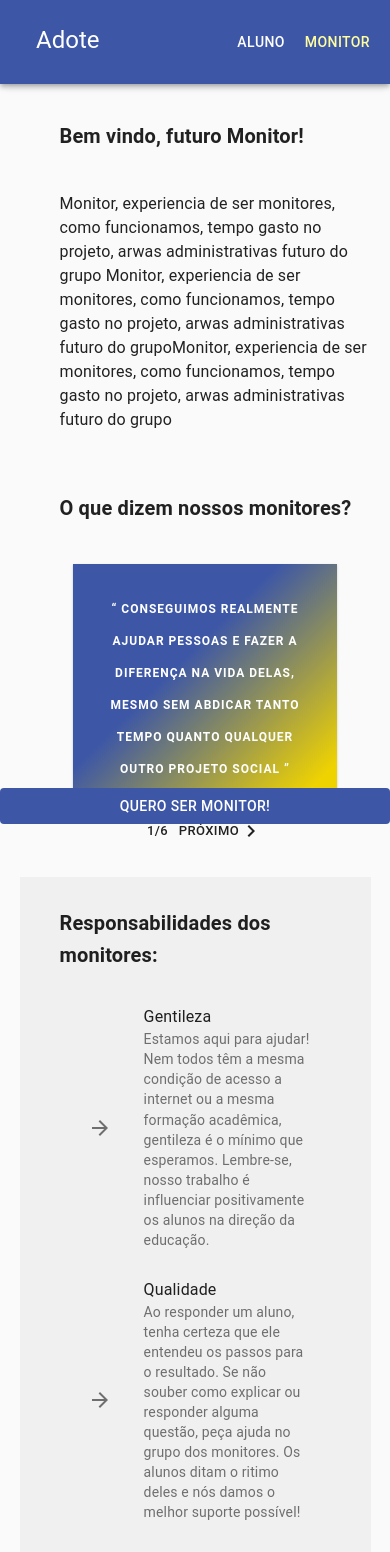
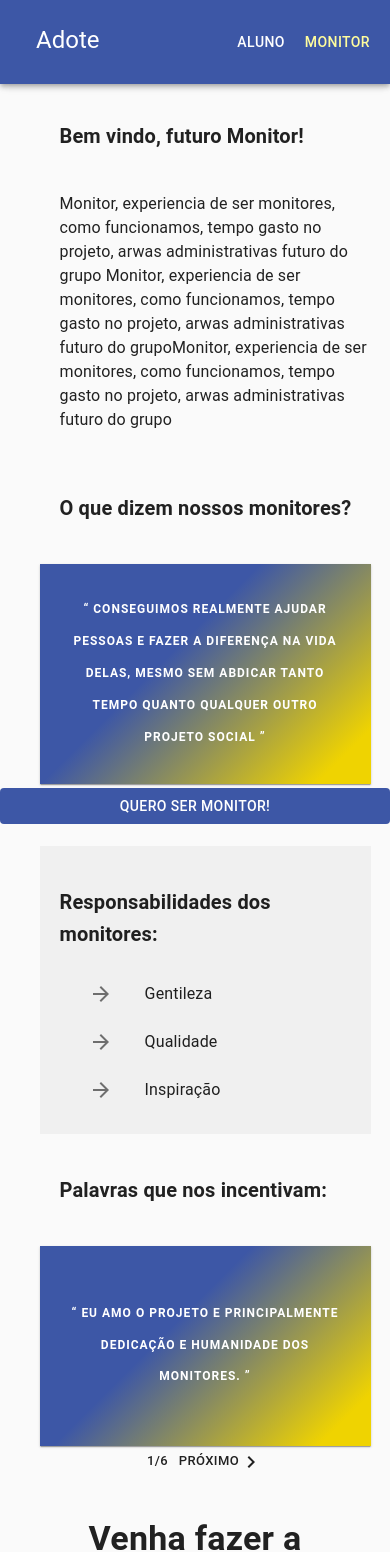
Before and after one commit to igorsalbr/adote-front, a React (Create React App) app in the folder client/: page /quero-ser-monitor in a window 390 px wide. Shown: the top 1552 px of the page. Built offline with nearby package versions, Linux system fonts and the light colour scheme; what redux-api-middleware would draw is missing.

Commit message:
fix: padronization n responsiveness

```diff
--- a/client/src/pages/Aluno.js
+++ b/client/src/pages/Aluno.js
@@ -17,7 +17,16 @@ const useStyles = makeStyles((theme) =>
       textAlign:'left'
 
     },
-    list: {
+    card: {
+      paddingTop: "100px",
+      alignItems: "center",
+      alignContent: "center",
+      textAlign: 'left',
+      width: '90vw',
+
+
+    },
+    title: {
       paddingTop: "20px",
       paddingBottom:"20px",
       paddingLeft:'20px',
@@ -26,7 +35,7 @@ const useStyles = makeStyles((theme) =>
 
 
     },
-    list1: {
+    titleOut: {
       paddingTop: "20px",
       paddingBottom:"20px",
       paddingLeft:'40px',
@@ -59,23 +68,11 @@ const useStyles = makeStyles((theme) =>
 
 
     },
-    card: {
-      paddingTop: "100px",
-      alignItems: "center",
-      alignContent: "center",
-      textAlign: 'left',
-      width: '90vw',
-
-
-    },
-    hr:{
-      marginTop:"20px",
-    },
-
     second:{
       marginTop:'10px',
-      padding: '10px',
-      paddingLeft:'20px',
+      paddingTop: '20px',
+      paddingBottom: '20px',
+      marginLeft:'20px',
       backgroundColor: "#f0f0f0",
 
     }
@@ -130,31 +127,29 @@ export default function Aluno() {
   return (
     <div className={classes.root}>
       <div className={classes.card}>
-        <Typography variant="h6" className={classes.list1}><b>Bem vindo, futuro Aluno!</b></Typography>
-        <Typography variant="body1" className={classes.list1}>Ao se tornar aluno adote, você entrará em um grupo no whatsapp com
+        <Typography variant="h6" className={classes.titleOut}><b>Bem vindo, futuro Aluno!</b></Typography>
+        <Typography variant="body1" className={classes.titleOut}>Ao se tornar aluno adote, você entrará em um grupo no whatsapp com
         diversos alunos e alguns monitores. Nós funcionamos como um grupo de dúvidas, não damos aula ou cobramos
         presença, não temos provas e funcionamos gratuitamente. No grupo você pode tirar todo tipo de dúvida que quiser, desde vivência na
         universidade até métodos de estudo, <b>mas focamos em tirar suas dúvidas de exatas para os vestibulares.</b>
         &nbsp; Você pode enviar as suas dúvidas a hora que quiser no grupo e, assim que um
         monitor estiver disponível ele irá te atender!
         </Typography>
-        <div className={classes.list}>
-        <Typography variant="h6" className={classes.list}><b>O que dizem nossos alunos?</b>
+        <div className={classes.title}>
+          <Typography variant="h6" className={classes.title}><b>O que dizem nossos alunos?</b>
           </Typography>
           <Paper
             square
             onClick={goToNextPicture}
             style={{
-            height: "90%",
               minHeight: '200px',
-            width: '80%',
+              width: '100%',
               padding: 30,
               display: "flex",
               alignContent:"center",
               justifyContent: "center" ,
               textAlign:'center',
               background: 'linear-gradient(45deg, #efd301  10%,  #3d57a6 60%)',
-            margin:'0 auto',
               marginTop:"20px",
               cursor:'pointer'
 
@@ -169,7 +164,7 @@ export default function Aluno() {
               whiteSpace: "pre-wrap"     ,
               color:'white'
             }}>
-        <Typography variant="overline" ><b>&ldquo;&nbsp;{MyCollection[index].text}&nbsp;&rdquo;</b></Typography>
+          <Typography style={window && window.innerWidth>700 ? {fontSize:'large'} : {}} variant="overline" ><b>&ldquo;&nbsp;{MyCollection[index].text}&nbsp;&rdquo;</b></Typography>
             </div>
 
           </Paper>
@@ -185,9 +180,8 @@ export default function Aluno() {
 
               </Button>
           </div>
-
-        <List className={classes.second}>
-        <Typography variant="h6" className={classes.list}><b>Como aluno, você também ganha algumas responsabilidades:</b></Typography>
+          {window && window.innerWidth>700 ? (<List className={classes.second}>
+          <Typography variant="h6" className={classes.title}><b>Como aluno, você também ganha algumas responsabilidades:</b></Typography>
 
           <ListItem disablePadding className={classes.listItem}>
                 <ListItemIcon>
@@ -212,8 +206,31 @@ export default function Aluno() {
                 Seja como monitor adote ou como você preferir, vamos espalhar o acesso à educação no nosso país!!!"/>
             </ListItem>
           </List>
+          ) : (<List className={classes.second}>
+            <Typography variant="h6" className={classes.title}><b>Como aluno, você também ganha algumas responsabilidades:</b></Typography>
 
-        <Typography variant="h6" className={classes.list1}><b>Aprovações</b>
+            <ListItem disablePadding className={classes.listItem}>
+                  <ListItemIcon>
+                    <ArrowForward />
+                  </ListItemIcon>
+                  <ListItemText primary="Mande suas dúvidas sem medo" />
+              </ListItem>
+              <ListItem disablePadding className={classes.listItem}>
+                  <ListItemIcon>
+                    <ArrowForward />
+                  </ListItemIcon>
+                  <ListItemText primary="Ajude outros alunos" />
+              </ListItem>
+              <ListItem disablePadding className={classes.listItem}>
+                  <ListItemIcon>
+                    <ArrowForward />
+                  </ListItemIcon>
+                  <ListItemText primary="Compartilhe o conhecimento"/>
+              </ListItem>
+            </List>
+            )}
+
+          <Typography variant="h6" className={classes.titleOut}><b>Aprovações</b>
           </Typography>
 
           <Button color="primary"  size="medium" onClick={() => setAddAlunoModal(true)} className={classes.button}>
@@ -225,7 +242,7 @@ export default function Aluno() {
 
         <></>
 
-      <div className={classes.list} >
+      <div className={classes.title} >
 
       </div>
 
--- a/client/src/pages/Home.js
+++ b/client/src/pages/Home.js
@@ -1,4 +1,4 @@
-import { createStyles, Button, makeStyles, Typography } from "@material-ui/core";
+import { createStyles, Button, makeStyles, Typography, ButtonGroup } from "@material-ui/core";
 import { useState } from "react";
 import AddMonitorModal from "../components/AddMonitorModal";
 import AddAlunoModal from '../components/AddAlunoModal'
@@ -16,13 +16,22 @@ const useStyles = makeStyles((theme) =>
       alignContent: "center",
       textAlign:'left'
     },
-    list: {
+    card: {
+      paddingTop: "100px",
+      alignItems: "center",
+      alignContent: "center",
+      textAlign: 'left',
+      width: '90vw',
+
+
+    },
+    title: {
       paddingBottom:"20px",
       paddingLeft:'20px',
       display: "flex",
       flexDirection: "column",
     },
-    list1: {
+    titleOut: {
       paddingTop: "20px",
       paddingBottom:"20px",
       paddingLeft:'20px',
@@ -35,7 +44,7 @@ const useStyles = makeStyles((theme) =>
       bottom:'0',
       right:'0',
       width:'50%',
-      height:'10%',
+      height:'5%',
       backgroundColor:'#efd301',
       color:'black' ,
       '&:hover':{
@@ -50,7 +59,7 @@ const useStyles = makeStyles((theme) =>
       bottom:'0',
       left:'0',
       width:'50%',
-      height:'10%',
+      height:'5%',
       backgroundColor:'#efd301',
       color:'black' ,
       '&:hover':{
@@ -60,15 +69,7 @@ const useStyles = makeStyles((theme) =>
 
 
     },
-    card: {
-      paddingTop: "100px",
-      alignItems: "center",
-      alignContent: "center",
-      textAlign: 'left',
-      width: '90vw',
 
-
-    },
 
   })
 );
@@ -85,33 +86,34 @@ export default function Home() {
   return (
     <div className={classes.root}>
       <div className={classes.card}>
-      <div className={classes.list} >
+      <div className={classes.title} >
 
-        <Typography variant="h6" className={classes.list1}><b>Quem somos</b></Typography>
+        <Typography variant="h6" className={classes.titleOut}><b>Quem somos</b></Typography>
 
-        <Typography variant="body1"  className={classes.list1}>Somos um projeto educacional sem fins lucrativos criado por alunos da USP com o objetivo de suprir a falta de suporte que alguns alunos enfrentaram durante a pandemia</Typography>
+        <Typography variant="body1"  className={classes.titleOut}>Somos um projeto educacional sem fins lucrativos criado por alunos da USP com o objetivo de suprir a falta de suporte que alguns alunos enfrentaram durante a pandemia</Typography>
 
-        <Typography variant="h6"  className={classes.list1}><b>monitores pic</b></Typography>
+        <Typography variant="h6"  className={classes.titleOut}><b>monitores pic</b></Typography>
 
-        <Typography variant="h6"  className={classes.list1}><b>Objetivo</b></Typography>
+        <Typography variant="h6"  className={classes.titleOut}><b>Objetivo</b></Typography>
 
-        <Typography variant="body1"  className={classes.list1}>Somos um projeto educacional sem fins lucrativos criado por alunos da USP com o objetivo de suprir a falta de suporte que alguns alunos enfrentaram durante a pandemia</Typography>
+        <Typography variant="body1"  className={classes.titleOut}>Somos um projeto educacional sem fins lucrativos criado por alunos da USP com o objetivo de suprir a falta de suporte que alguns alunos enfrentaram durante a pandemia</Typography>
 
-        <Typography variant="h6" className={classes.list1}><b>Parcerias</b></Typography>
+        <Typography variant="h6" className={classes.titleOut}><b>Parcerias</b></Typography>
 
-        <Typography variant="body1" className={classes.list1}>Resist enem</Typography>
+        <Typography variant="body1" className={classes.titleOut}>Resist enem</Typography>
        </div>
 
 
       </div>
 
-        <Button color="default" variant="extended" size="medium" onClick={() => setAddAlunoModal(true)}   className={classes.button2}>
-        Quero ser aluno!
+       <ButtonGroup >
+        <Button onClick={() => setAddAlunoModal(true)}   className={classes.button2}>
+        {window && window.innerWidth>700  ? 'Quero ser aluno!': 'Ser aluno'}
         </Button>
-        <Button  variant="extended" size="medium" onClick={() => setAddMonitorModal(true)} className={classes.button}>
-        Quero ser monitor!
+        <Button onClick={() => setAddMonitorModal(true)} className={classes.button}>
+        {window && window.innerWidth>700  ? 'Quero ser monitor!': 'Ser monitor'}
         </Button>
-
+        </ButtonGroup>
 
       {addMonitorModal && <AddMonitorModal onClose={() => setAddMonitorModal(false)} />}
       {addAlunoModal && <AddAlunoModal onClose={() => setAddAlunoModal(false)} />}
--- a/client/src/pages/Monitor.js
+++ b/client/src/pages/Monitor.js
@@ -17,7 +17,16 @@ const useStyles = makeStyles((theme) =>
       textAlign: 'left'
 
     },
-    list: {
+    card: {
+      paddingTop: "100px",
+      alignItems: "center",
+      alignContent: "center",
+      textAlign: 'left',
+      width: '90vw',
+
+
+    },
+    title: {
       paddingTop: "20px",
       paddingBottom:"20px",
       paddingLeft:'20px',
@@ -26,7 +35,7 @@ const useStyles = makeStyles((theme) =>
 
 
     },
-    list1: {
+    titleOut: {
       paddingTop: "20px",
       paddingBottom:"20px",
       paddingLeft:'40px',
@@ -59,23 +68,11 @@ const useStyles = makeStyles((theme) =>
 
 
     },
-    card: {
-      paddingTop: "100px",
-
-      alignItems: "center",
-      alignContent: "center",
-      textAlign: 'left',
-      width: '90vw',
-
-
-    },
-    hr:{
-      marginTop:"20px",
-    },
     second:{
       marginTop:'10px',
-      padding: '10px',
-      paddingLeft:'20px',
+      paddingTop: '20px',
+      paddingBottom: '20px',
+      marginLeft:'20px',
 
       backgroundColor: "#f0f0f0",
 
@@ -176,21 +173,20 @@ export default function Aluno() {
   return (
     <div className={classes.root}>
       <div className={classes.card}>
-        <Typography variant="h6" className={classes.list1}><b>Bem vindo, futuro Monitor!</b></Typography>
-        <Typography variant="body1" className={classes.list1}>Monitor, experiencia de ser monitores, como funcionamos, tempo gasto no projeto, arwas administrativas futuro do grupo
+        <Typography variant="h6" className={classes.titleOut}><b>Bem vindo, futuro Monitor!</b></Typography>
+        <Typography variant="body1" className={classes.titleOut}>Monitor, experiencia de ser monitores, como funcionamos, tempo gasto no projeto, arwas administrativas futuro do grupo
         Monitor, experiencia de ser monitores, como funcionamos, tempo gasto no projeto, arwas administrativas futuro do grupoMonitor, experiencia de ser monitores, como funcionamos, tempo gasto no projeto,
          arwas administrativas futuro do grupo
         </Typography>
-        <div className={classes.list}>
-        <Typography variant="h6" className={classes.list}><b>O que dizem nossos monitores?</b>
+        <div className={classes.title}>
+        <Typography variant="h6" className={classes.title}><b>O que dizem nossos monitores?</b>
         </Typography>
         <Paper
           square
           onClick={goToNextMonitor}
           style={{
-            height: "90%",
             minHeight: '200px',
-            width: '80%',
+            width: '100%',
             padding: 30,
             display: "flex",
             alignContent:"center",
@@ -198,7 +194,6 @@ export default function Aluno() {
             textAlign:'center',
             background:'linear-gradient(-45deg,  #efd301 10%, #3d57a6  60%)',
             cursor:'pointer',
-            margin:'0 auto',
             marginTop:"20px",
 
 
@@ -212,7 +207,7 @@ export default function Aluno() {
             color:'white'
 
           }}>
-        <Typography variant="overline" ><b>&ldquo;&nbsp;{MonitorTXT[monitor].text}&nbsp;&rdquo;</b></Typography>
+        <Typography variant="overline" style={window && window.innerWidth>700 ? {fontSize:'large'} : {}}><b>&ldquo;&nbsp;{MonitorTXT[monitor].text}&nbsp;&rdquo;</b></Typography>
           </div>
         </Paper>
 
@@ -228,11 +223,9 @@ export default function Aluno() {
 
             </Button>
             </div>
-
-               <List className={classes.second}>
-        <Typography variant="h6" className={classes.list}><b>Responsabilidades dos monitores:</b></Typography>
-
-        <ListItem disablePadding className={classes.listItem}>
+        {window && window.innerWidth>700 ? (<List className={classes.second}>
+          <Typography variant="h6" className={classes.title}><b>Responsabilidades dos monitores:</b></Typography>
+          <ListItem disablePadding className={classes.listItem}>
               <ListItemIcon>
                 <ArrowForward />
               </ListItemIcon>
@@ -254,28 +247,48 @@ export default function Aluno() {
               <ListItemText primary="Inspiração" secondary="Nosso maior objetivo é desenvolver o senso de comunidade e criar uma cultura de ajuda entre estudantes e graduandos
               para elevarmos o nível da educação no Brasil inteiro! Para isso, os monitores têm que servir como uma base de exemplo e inspiração para os alunos."/>
           </ListItem>
-        </List>
+        </List>) : (<List className={classes.second}>
+          <Typography variant="h6" className={classes.title}><b>Responsabilidades dos monitores:</b></Typography>
+          <ListItem disablePadding className={classes.listItem}>
+              <ListItemIcon>
+                <ArrowForward />
+              </ListItemIcon>
+              <ListItemText primary="Gentileza"  />
+          </ListItem>
+          <ListItem disablePadding className={classes.listItem}>
+              <ListItemIcon>
+                <ArrowForward />
+              </ListItemIcon>
+              <ListItemText primary="Qualidade" />
+          </ListItem>
+          <ListItem disablePadding className={classes.listItem}>
+              <ListItemIcon>
+                <ArrowForward />
+              </ListItemIcon>
+              <ListItemText primary="Inspiração" />
+          </ListItem>
+        </List>)}
 
 
 
-        <div className={classes.list}>
 
-        <Typography variant="h6" className={classes.list}><b>Palavras que nos incentivam:</b>
+
+        <div className={classes.title}>
+
+        <Typography variant="h6" className={classes.title}><b>Palavras que nos incentivam:</b>
         </Typography>
         <Paper
           square
           onClick={goToNextAluno}
           style={{
-            height: "90%",
             minHeight: '200px',
-            width: '80%',
+            width: '100%',
             padding: 30,
             display: "flex",
             alignContent:"center",
             justifyContent: "center" ,
             textAlign:'center',
             background:'linear-gradient(-45deg,  #efd301 10%, #3d57a6  60%)',
-            margin:'0 auto',
             cursor:'pointer',
             marginTop:"20px",
 
@@ -292,7 +305,7 @@ export default function Aluno() {
             color:'white'
 
           }}>
-        <Typography variant="overline" ><b>&ldquo;&nbsp;{AlunosTXT[index].text}&nbsp;&rdquo;</b></Typography>
+        <Typography variant="overline" style={window && window.innerWidth>700 ? {fontSize:'large'} : {}}><b>&ldquo;&nbsp;{AlunosTXT[index].text}&nbsp;&rdquo;</b></Typography>
           </div>
         </Paper>
 
@@ -321,7 +334,7 @@ export default function Aluno() {
 
         <></>
 
-      <div className={classes.list} >
+      <div className={classes.title} >
 
       </div>
 
--- a/client/src/pages/Result.js
+++ b/client/src/pages/Result.js
@@ -24,14 +24,22 @@ import {
         flexDirection:'row',
         alignContent: 'center',
         marginTop: '20px'
-      },root:{
-        padding:'150px',
+      },
+      separatorcel:{
+        display:'flex',
+        flexDirection:'column',
+        alignContent: 'center',
+        marginTop: '20px'
+      },
+      root:{
+        padding:'20%',
+        paddingTop:'200px'
       },
       title: {
-        alignSelf: 'center',
-        textAlign: 'center',
+        alignSelf: 'left',
+        textAlign: 'left',
         borderBottom:"2px solid blue",
-        minWidth: '600px'
+        minWidth: '60%'
 
       },
       separator2:{
@@ -105,7 +113,7 @@ import {
     return (
       <div className={classes.root}>
         <Typography variant="h5" className={classes.title}> RESULTADOS </Typography>
-        <div className={classes.separator}>
+        <div className={window && window.innerWidth>700 ? classes.separator : classes.separatorcel}>
 
 
 
```
Also changed, not shown: client/src/components/AppNavbar.js (+10 -11 lines), 1 other file (tests, documents, lock files or other folders). Lines whose indentation alone changed are shown as unchanged.
